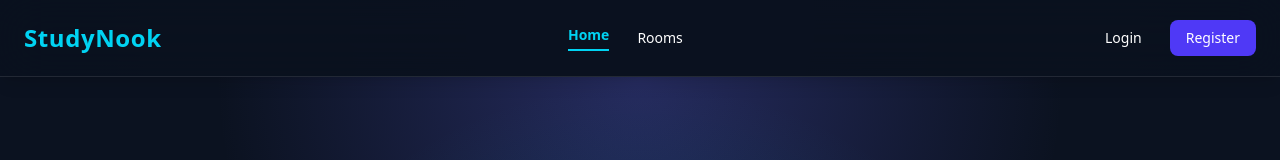
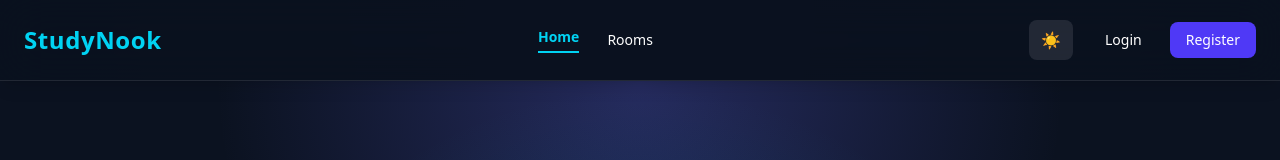
Before and after one commit to Avishek-Pratyay/StudyNook-client-side, a Next.js app: page / in a window 1280 px wide. Shown: the top 160 px of the page. Built offline with nearby package versions, Linux system fonts and the light colour scheme; no server answers.

Commit message:
every page is reafy

```diff
--- a/app/layout.js
+++ b/app/layout.js
@@ -14,8 +14,8 @@ export const metadata = {
 
 export default function RootLayout({ children }) {
   return (
-    <html lang="en">
-      <body className="bg-gray-50 text-gray-900">
+    <html lang="en" suppressHydrationWarning>
+      <body className="bg-gray-50 text-gray-900 dark:bg-[#0b1220] dark:text-white transition-colors duration-300">
 
         <AuthProvider>
           <Navbar />
--- a/components/Navbar.js
+++ b/components/Navbar.js
@@ -1,9 +1,10 @@
 "use client";
 
-import { useContext, useState } from "react";
+import { useContext, useState, useEffect } from "react";
 import { AuthContext } from "@/providers/AuthProvider";
 import Link from "next/link";
 import { usePathname, useRouter } from "next/navigation";
+import { motion } from "framer-motion";
 
 export default function Navbar() {
   const { user, logoutUser, loading } = useContext(AuthContext);
@@ -11,6 +12,32 @@ export default function Navbar() {
   const router = useRouter();
 
   const [menuOpen, setMenuOpen] = useState(false);
+  const [theme, setTheme] = useState("dark");
+
+  useEffect(() => {
+    const savedTheme = localStorage.getItem("theme") || "dark";
+
+    setTheme(savedTheme);
+
+    if (savedTheme === "dark") {
+      document.documentElement.classList.add("dark");
+    } else {
+      document.documentElement.classList.remove("dark");
+    }
+  }, []);
+
+  const toggleTheme = () => {
+    const newTheme = theme === "dark" ? "light" : "dark";
+
+    setTheme(newTheme);
+    localStorage.setItem("theme", newTheme);
+
+    if (newTheme === "dark") {
+      document.documentElement.classList.add("dark");
+    } else {
+      document.documentElement.classList.remove("dark");
+    }
+  };
 
   const isActive = (path) => pathname === path;
 
@@ -39,10 +66,14 @@ export default function Navbar() {
   }
 
   return (
-    <nav className="sticky top-0 z-50 backdrop-blur-xl bg-[#0b1220]/80 border-b border-white/10 shadow-lg">
+    <motion.nav
+      initial={{ y: -60, opacity: 0 }}
+      animate={{ y: 0, opacity: 1 }}
+      transition={{ duration: 0.5 }}
+      className="sticky top-0 z-50 backdrop-blur-xl bg-[#0b1220]/80 border-b border-white/10 shadow-lg"
+    >
       <div className="max-w-7xl mx-auto px-6 py-5 flex items-center justify-between">
 
-        {/* Logo */}
         <Link
           href="/"
           className="text-2xl font-bold text-cyan-400 tracking-wide hover:scale-105 transition"
@@ -50,16 +81,10 @@ export default function Navbar() {
           StudyNook
         </Link>
 
-        {/* Desktop Menu */}
         <div className="hidden md:flex items-center gap-7 text-sm font-medium">
 
-          <Link className={linkClass("/")} href="/">
-            Home
-          </Link>
-
-          <Link className={linkClass("/rooms")} href="/rooms">
-            Rooms
-          </Link>
+          <Link className={linkClass("/")} href="/">Home</Link>
+          <Link className={linkClass("/rooms")} href="/rooms">Rooms</Link>
 
           {user && (
             <>
@@ -78,8 +103,14 @@ export default function Navbar() {
           )}
         </div>
 
-        {/* Right */}
         <div className="hidden md:flex items-center gap-4">
+
+          <button
+            onClick={toggleTheme}
+            className="px-3 py-2 rounded-lg bg-white/10 text-white hover:bg-white/20"
+          >
+            {theme === "dark" ? "☀️" : "🌙"}
+          </button>
 
           {user ? (
             <>
@@ -124,7 +155,6 @@ export default function Navbar() {
           )}
         </div>
 
-        {/* Mobile Toggle */}
         <button
           onClick={() => setMenuOpen(!menuOpen)}
           className="md:hidden text-white text-2xl cursor-pointer"
@@ -133,18 +163,21 @@ export default function Navbar() {
         </button>
       </div>
 
-      {/* Mobile Menu */}
       {menuOpen && (
         <div className="md:hidden px-6 pb-5 bg-[#0b1220]/95 backdrop-blur-xl border-t border-white/10 space-y-4">
 
-          <Link href="/" className={linkClass("/")}>
-            Home
-          </Link>
+          <button
+            onClick={toggleTheme}
+            className="px-3 py-2 rounded-lg bg-white/10 text-white"
+          >
+            {theme === "dark" ? "☀️ Light" : "🌙 Dark"}
+          </button>
+
           <br />
 
-          <Link href="/rooms" className={linkClass("/rooms")}>
-            Rooms
-          </Link>
+          <Link href="/" className={linkClass("/")}>Home</Link>
+          <br />
+          <Link href="/rooms" className={linkClass("/rooms")}>Rooms</Link>
 
           {user && (
             <>
@@ -154,25 +187,18 @@ export default function Navbar() {
               </Link>
 
               <br />
-              <Link
-                href="/my-bookings"
-                className={linkClass("/my-bookings")}
-              >
+              <Link href="/my-bookings" className={linkClass("/my-bookings")}>
                 Bookings
               </Link>
 
               <br />
-              <Link
-                href="/my-listings"
-                className={linkClass("/my-listings")}
-              >
+              <Link href="/my-listings" className={linkClass("/my-listings")}>
                 Listings
               </Link>
             </>
           )}
 
           <div className="pt-4">
-
             {user ? (
               <button
                 onClick={handleLogout}
@@ -202,6 +228,6 @@ export default function Navbar() {
           </div>
         </div>
       )}
-    </nav>
+    </motion.nav>
   );
 }
--- a/package.json
+++ b/package.json
@@ -11,6 +11,7 @@
   "dependencies": {
     "axios": "^1.16.1",
     "firebase": "^12.13.0",
+    "framer-motion": "^12.39.0",
     "next": "16.2.6",
     "react": "19.2.4",
     "react-dom": "19.2.4",
```
Also changed, not shown: 1 other file (tests, documents, lock files or other folders).
